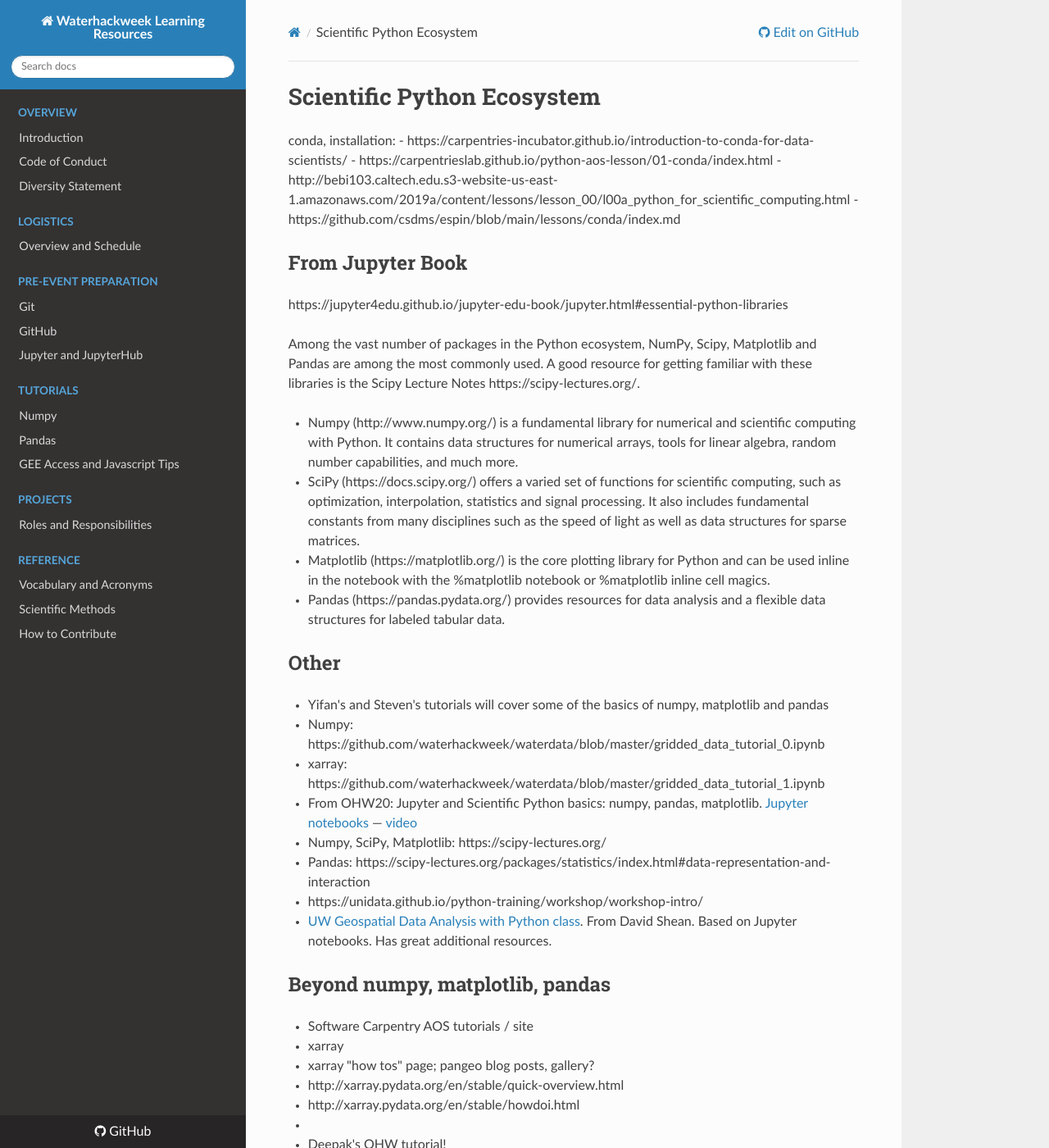
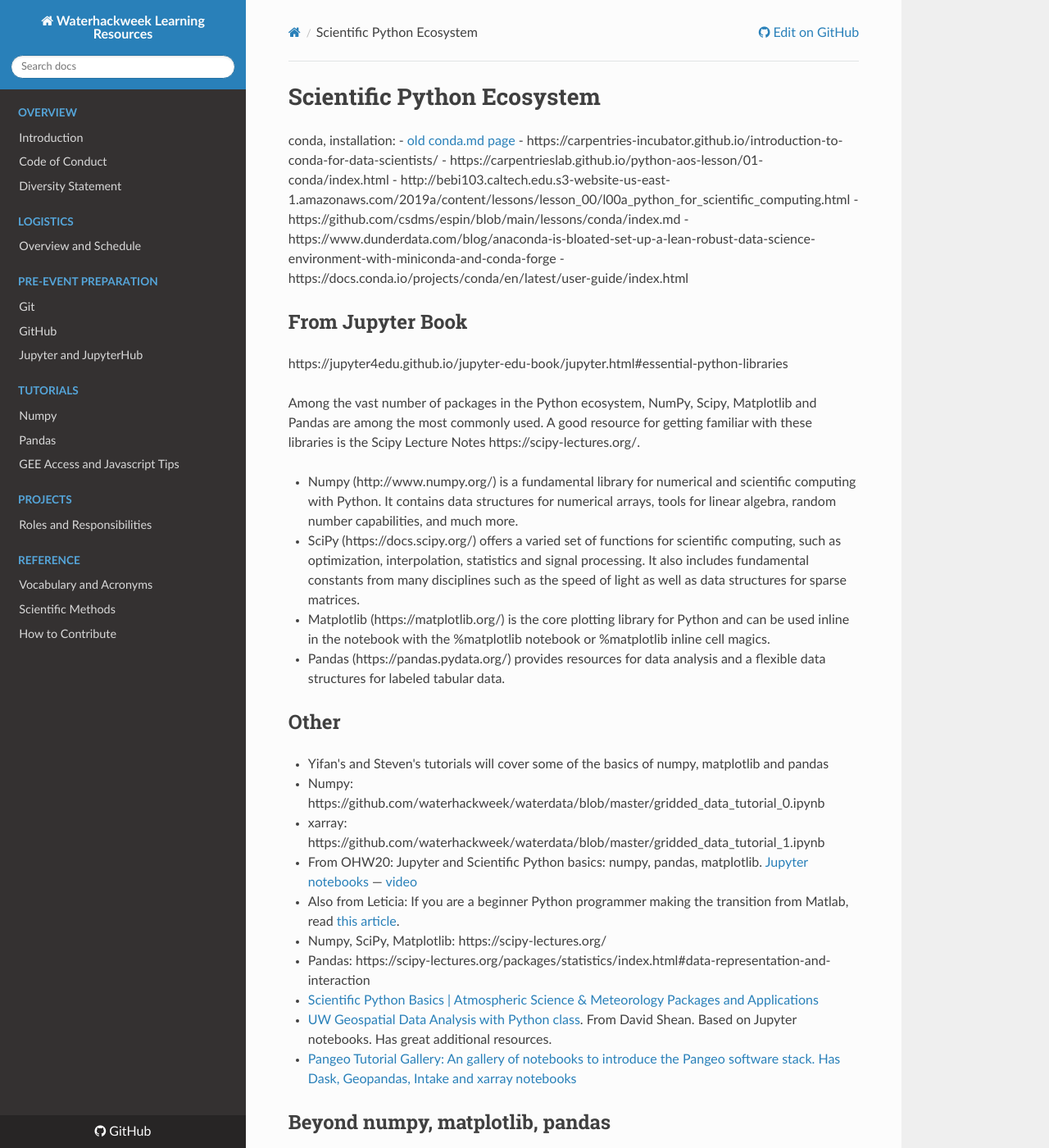
Before and after one commit to emiliom/learning-resources, an MkDocs documentation site: the page built from docs/prep/pythonecosystem.md, in a window 1280 px wide and 1400 px high. Shown: the whole window at 82% size. Built offline with MkDocs 1.6.1, drawn with Linux system fonts in a browser that asks for light colours; nearby versions of some CDN libraries.

Commit message:
Additions to pythonecosystem

```diff
--- a/docs/prep/pythonecosystem.md
+++ b/docs/prep/pythonecosystem.md
@@ -1,10 +1,13 @@
 # Scientific Python Ecosystem
 
 conda, installation:
+- [old conda.md page](conda.md)
 - https://carpentries-incubator.github.io/introduction-to-conda-for-data-scientists/
 - https://carpentrieslab.github.io/python-aos-lesson/01-conda/index.html
 - http://bebi103.caltech.edu.s3-website-us-east-1.amazonaws.com/2019a/content/lessons/lesson_00/l00a_python_for_scientific_computing.html
 - https://github.com/csdms/espin/blob/main/lessons/conda/index.md
+- https://www.dunderdata.com/blog/anaconda-is-bloated-set-up-a-lean-robust-data-science-environment-with-miniconda-and-conda-forge
+- https://docs.conda.io/projects/conda/en/latest/user-guide/index.html
 
 ## From Jupyter Book
 
@@ -22,15 +25,13 @@
 - Yifan's and Steven's tutorials will cover some of the basics of numpy, matplotlib and pandas
   - Numpy: https://github.com/waterhackweek/waterdata/blob/master/gridded_data_tutorial_0.ipynb
   - xarray: https://github.com/waterhackweek/waterdata/blob/master/gridded_data_tutorial_1.ipynb
-
 - From OHW20: Jupyter and Scientific Python basics: numpy, pandas, matplotlib. [Jupyter notebooks](https://github.com/oceanhackweek/ohw-preweek/tree/master/data-analysis-modules) — [video](https://youtu.be/CTUAgpvfze0)
-
+- Also from Leticia: If you are a beginner Python programmer making the transition from Matlab, read [this article](https://leportella.com/english/2018/07/22/10-tips-matlab-to-python.html).
 - Numpy, SciPy, Matplotlib: https://scipy-lectures.org/
 - Pandas: https://scipy-lectures.org/packages/statistics/index.html#data-representation-and-interaction
-
-- https://unidata.github.io/python-training/workshop/workshop-intro/
-
+- [Scientific Python Basics | Atmospheric Science & Meteorology Packages and Applications](https://unidata.github.io/python-training/workshop/workshop-intro/)
 - [UW Geospatial Data Analysis with Python class](https://github.com/UW-GDA/gda_course_2020). From David Shean. Based on Jupyter notebooks. Has great additional resources.
+- [Pangeo Tutorial Gallery: An gallery of notebooks to introduce the Pangeo software stack. Has Dask, Geopandas, Intake and xarray notebooks](http://gallery.pangeo.io/repos/pangeo-data/pangeo-tutorial-gallery/)
 
 ## Beyond numpy, matplotlib, pandas
 
@@ -39,7 +40,6 @@
   - xarray "how tos" page; pangeo blog posts, gallery?
   - http://xarray.pydata.org/en/stable/quick-overview.html
   - http://xarray.pydata.org/en/stable/howdoi.html
-  -
   - Deepak's OHW tutorial!
   - a previous GHW xarray intro?
 - geopandas
```
